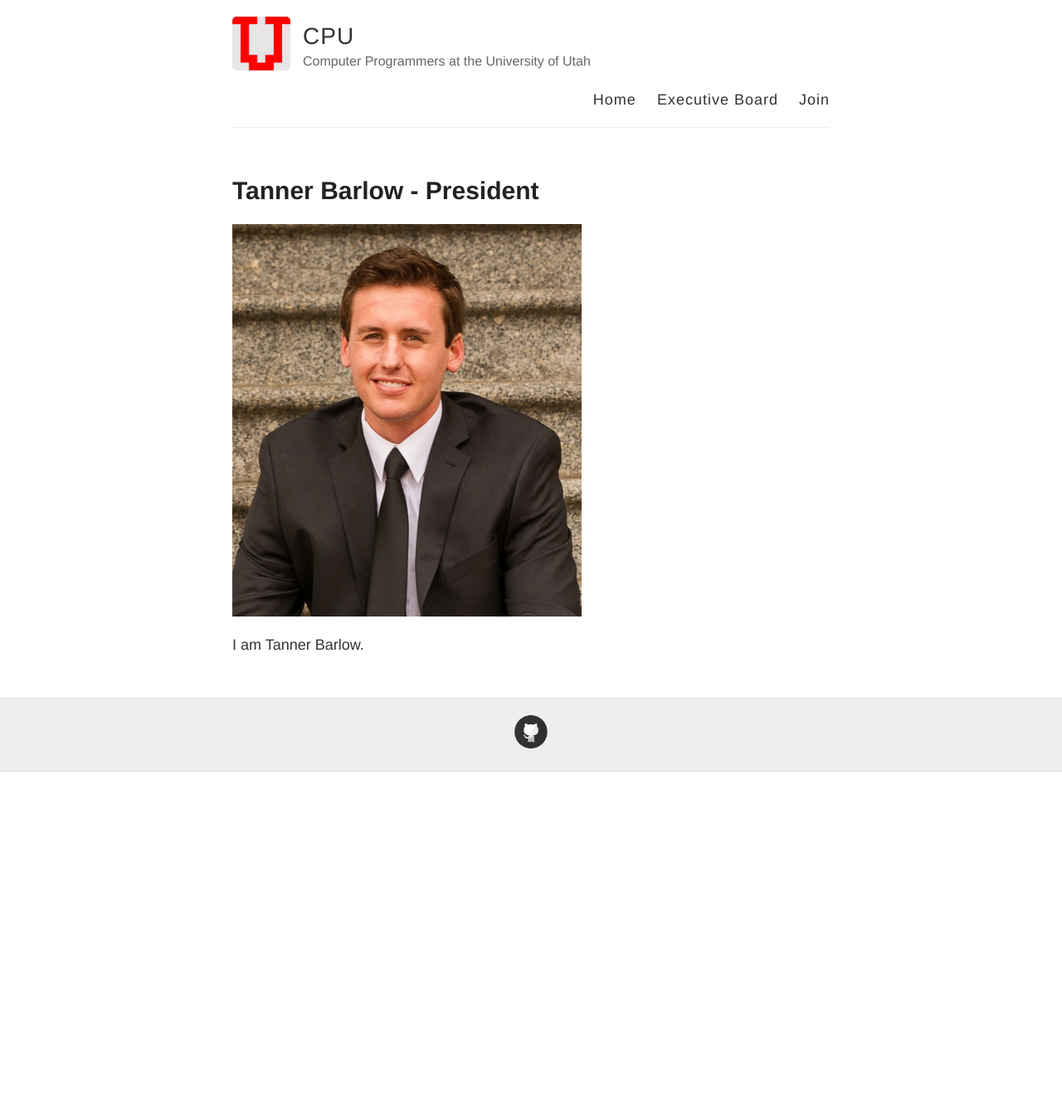
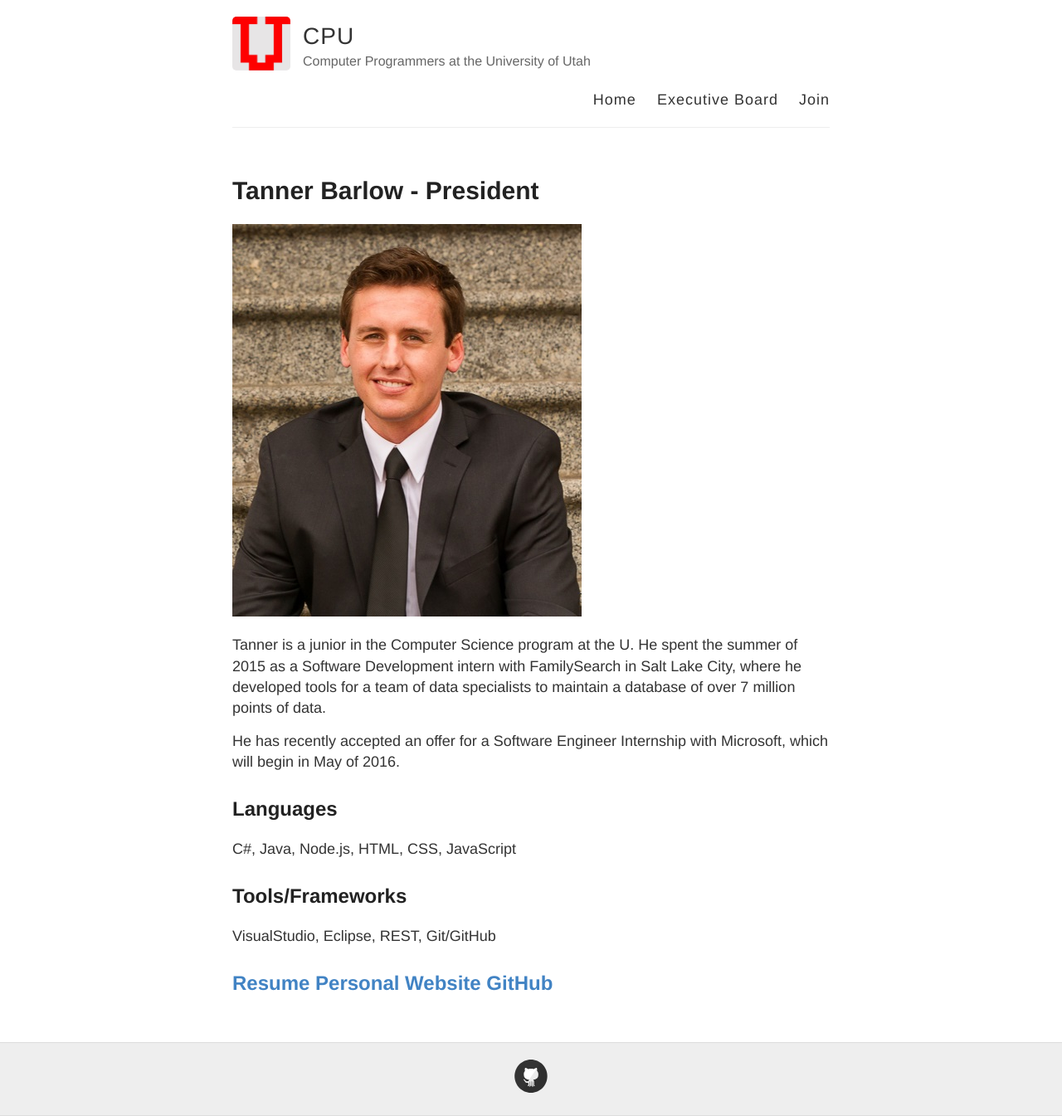
Before and after one commit to joshcally/cpuofu.github.io, a Jekyll site: the page built from bios/Tanner.md, in a window 1280 px wide. Shown: the whole page at 83% size. Built offline with Jekyll 4.4.1, drawn with Linux system fonts in a browser that asks for light colours; Markdown is read by kramdown in place of the engine named in the settings; before the commit the page ends 930 px from its top, so only the background shows below that.

Commit message:
Tanner Bio

```diff
--- a/bios/Tanner.md
+++ b/bios/Tanner.md
@@ -6,4 +6,13 @@ permalink: /Tanner/
 
 ![Image of Tanner](../resources/images/TannerPic.jpg)
 
-I am Tanner Barlow.
+Tanner is a junior in the Computer Science program at the U. He spent the summer of 2015 as a Software Development intern with FamilySearch in Salt Lake City, where he developed tools for a team of data specialists to maintain a database of over 7 million points of data.
+
+He has recently accepted an offer for a Software Engineer Internship with Microsoft, which will begin in May of 2016.
+
+##Languages
+C#, Java, Node.js, HTML, CSS, JavaScript
+##Tools/Frameworks
+VisualStudio, Eclipse, REST, Git/GitHub
+
+##[Resume](../resources/resumes/tannerbarlow.resume.pdf) [Personal Website](http://tannerbarlow.com/) [GitHub](https://github.com/tbarlow12)
```
